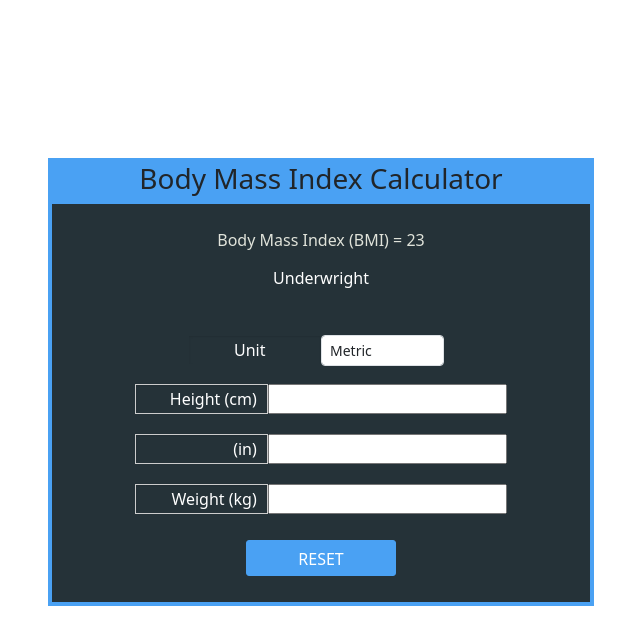
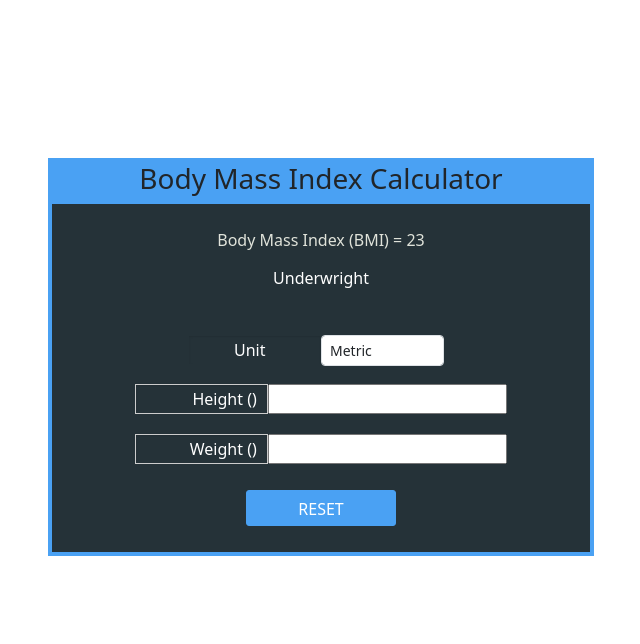
Before and after one commit to Harry8679/BMI-Calculator, a React (Create React App) app: page / in a window 1280 px wide. Shown: the top 644 px of the page, without its empty margins (319-959 px from the left). Built offline with nearby package versions, Linux system fonts and the light colour scheme.

Commit message:
On Select Tag

```diff
--- a/src/components/BmiCalculator.js
+++ b/src/components/BmiCalculator.js
@@ -1,23 +1,38 @@
-import React from 'react'
+import React, { useState } from 'react'
 import FormInput from './FormInput';
 
 const BmiCalculator = () => {
+  const [heightUnit, setHeightUnit] = useState('');
+  const [weightUnit, setWeightUnit] = useState('');
+  const [unit, setUnit] = useState('');
+
   const onChangeInput = (e) => {};
+  const onSelectTag = (e) => {
+    setUnit(e.target.value);
+    if (e.target.value === 'Metric') {
+        setHeightUnit('cm');
+        setWeightUnit('kg');
+    } else {
+        setHeightUnit('ft');
+        setWeightUnit('lbs');
+    };
+  }
+
   return (
     <div className='bmi-inputs'>
       <div className='input-fields'>
         <div>
             <span className='label-unit'>Unit</span>
             <div className='unit'>
-                <select name="unit" value='' className='form-control form-control-sm'>
+                <select name="unit" value={unit} className='form-control form-control-sm' onChange={onSelectTag}>
                     <option value="Metric">Metric</option>
                     <option value="Imperial">Imperial</option>
                 </select>
             </div>
         </div>
-        <FormInput type='text' name='heightCount' title={`Height (cm)`} value='' onChange={onChangeInput} />
-        <FormInput type='text' name='inchesCount' title={` (in)`} value='' onChange={onChangeInput} />
-        <FormInput type='text' name='weightCount' title={`Weight (kg)`} value='' onChange={onChangeInput} />
+        <FormInput type='text' name='heightCount' title={`Height (${heightUnit})`} value='' onChange={onChangeInput} />
+        {unit === 'Imperial' ? <FormInput type='text' name='inchesCount' title={` (in)`} value='' onChange={onChangeInput} /> : ''}
+        <FormInput type='text' name='weightCount' title={`Weight (${weightUnit})`} value='' onChange={onChangeInput} />
       </div>
 
       <button className='button' type='submit'>Reset</button>
@@ -25,4 +40,4 @@ const BmiCalculator = () => {
   )
 }
 
-export default BmiCalculator
+export default BmiCalculator;
```
